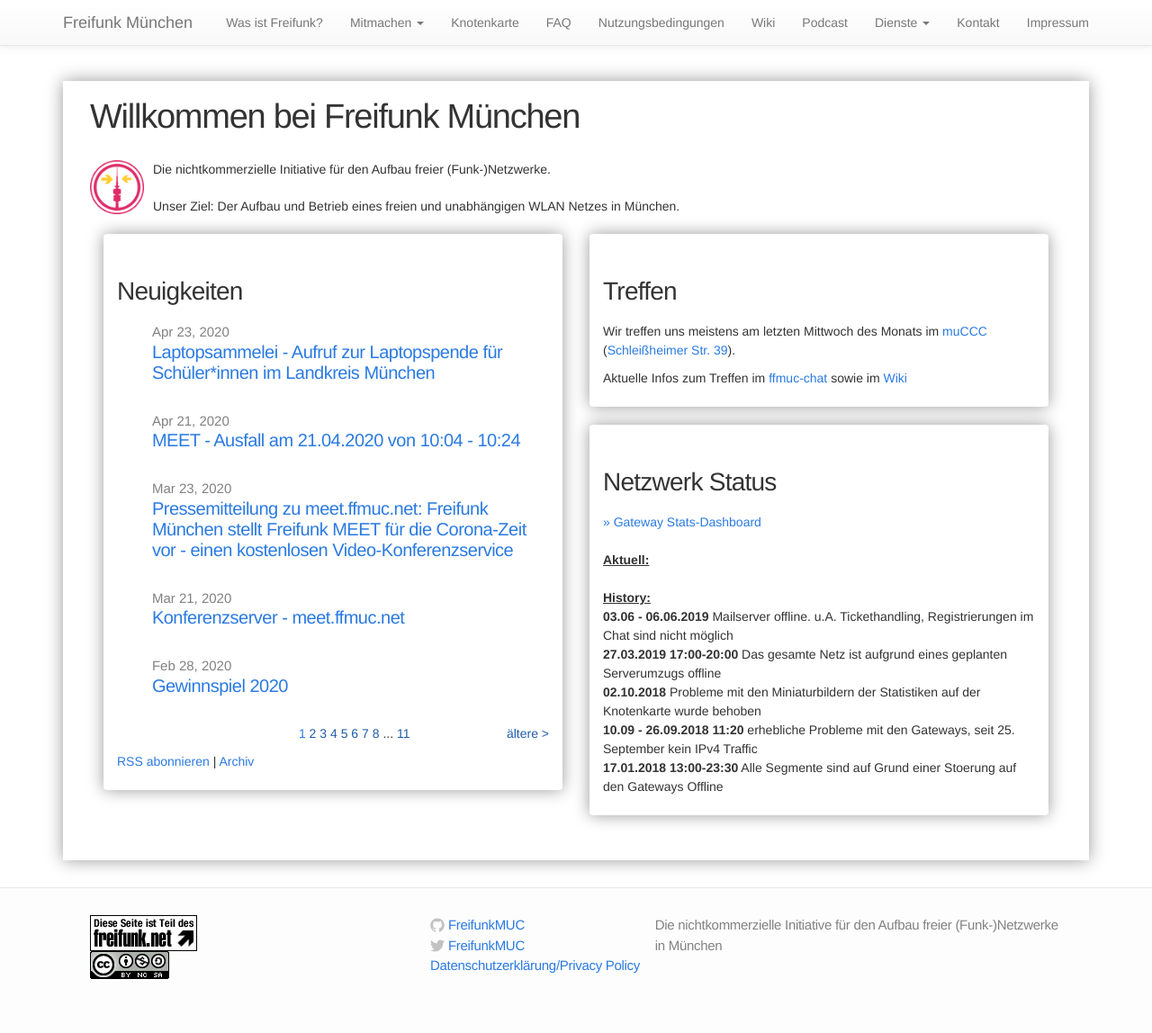
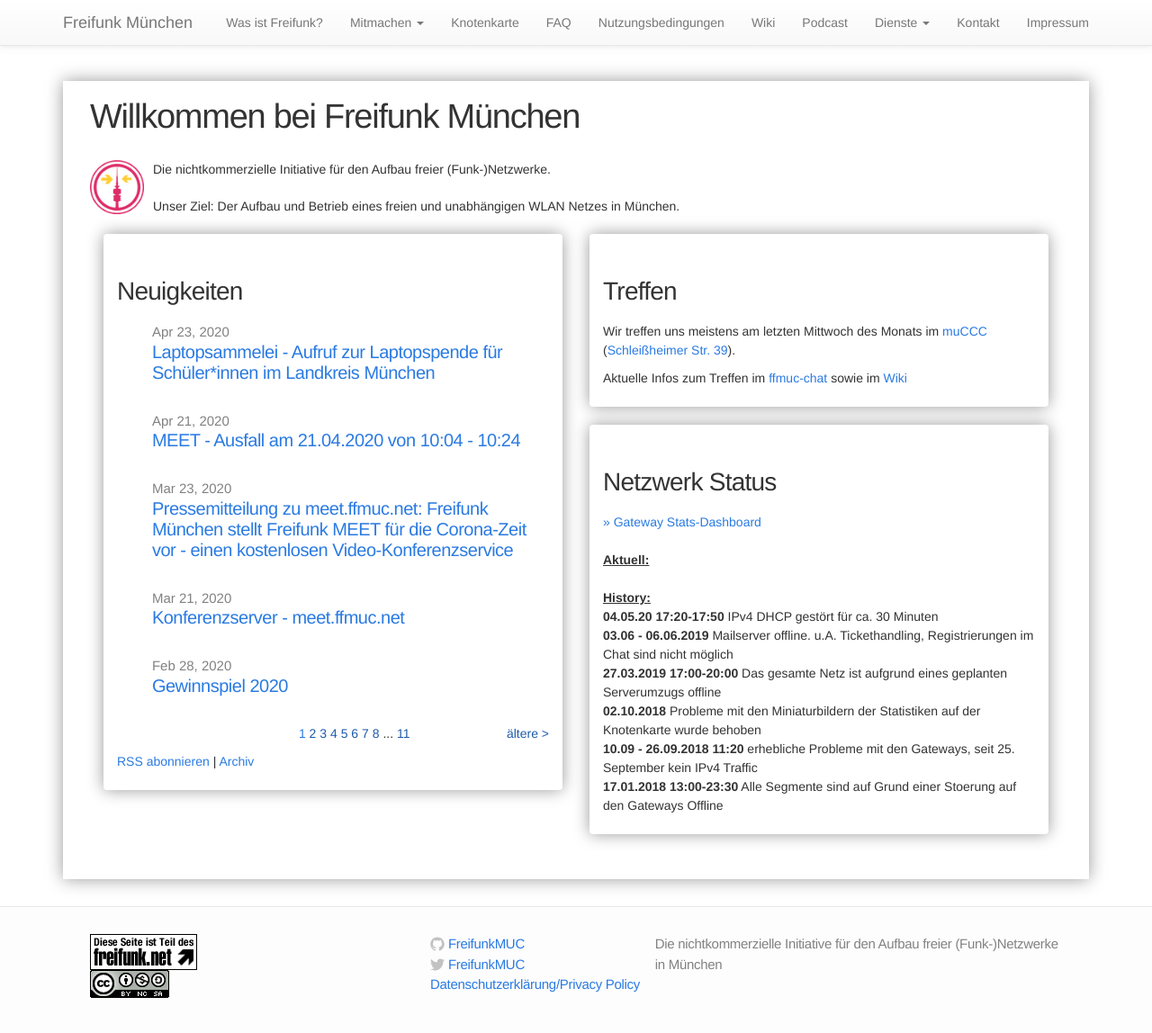
Before and after one commit to freifunkMUC/freifunkmuc.github.io, a Jekyll site: the page built from index.md, in a window 1280 px wide and 1164 px high. Shown: the top 1148 px of the window at 90% size. Built offline with Jekyll 4.4.1, drawn with Linux system fonts in a browser that asks for light colours.

Commit message:
Adding legacy ip downtime on the 4th of May

```diff
--- a/_includes/network-status.md
+++ b/_includes/network-status.md
@@ -4,6 +4,7 @@
 <br><u><b>Aktuell:</b></u>
 <br>
 <br><u><b>History:</b></u>
+<br><b>04.05.20 17:20-17:50</b> IPv4 DHCP gestört für ca. 30 Minuten
 <br><b>03.06 - 06.06.2019</b> Mailserver offline. u.A. Tickethandling, Registrierungen im Chat sind nicht möglich
 <br><b>27.03.2019 17:00-20:00</b> Das gesamte Netz ist aufgrund eines geplanten Serverumzugs offline
 <br><b>02.10.2018</b> Probleme mit den Miniaturbildern der Statistiken auf der Knotenkarte wurde behoben
```
